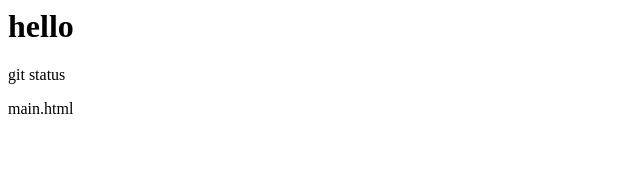
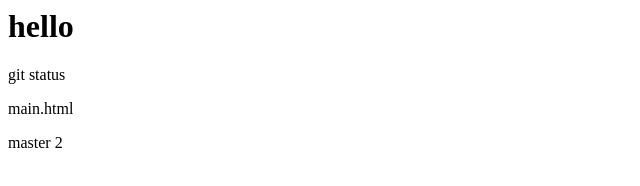
Before and after one commit to taq2020/git.newbie, a plain HTML site: page index.html in a window 1280 px wide. Shown: the full height of the page, 0-640 px from the left. Drawn offline with Linux system fonts and the light colour scheme.

Commit message:
master2を新規作成

```diff
--- a/index.html
+++ b/index.html
@@ -1,3 +1,4 @@
 <h1>hello</h1>
 <p>git status</p>
 <p>main.html</p>
+<p>master 2</p>
```
